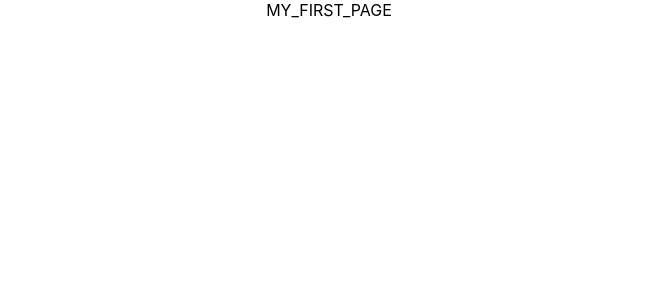
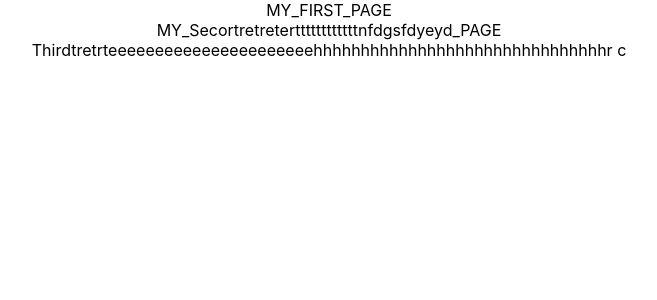
Before and after one commit to KhushbooVarathe/Demo, a React (Create React App) app: page / in a window 1280 px wide. Shown: the top 300 px of the page, without its empty margins (311-968 px from the left). Built offline with nearby package versions, Linux system fonts and the light colour scheme.

Commit message:
add filemkuig8lui

```diff
--- a/src/App.js
+++ b/src/App.js
@@ -1,10 +1,14 @@
 import logo from './logo.svg';
 import './App.css';
 import First from './components/First'
+import Second from './components/Second';
+import Third from './components/Third'
 function App() {
   return (
     <div className="App">
      <First/>
+     <Second/>
+     <Third/>
     </div>
   );
 }
--- a/src/components/Fifth.js
+++ b/src/components/Fifth.js
@@ -2,7 +2,7 @@ import React from 'react'
 
 function Fifth() {
   return (
-    <div>Fifth</div>
+    <div>Fifthrtretretretet</div>
   )
 }
 
--- a/src/components/Fourth.js
+++ b/src/components/Fourth.js
@@ -4,8 +4,8 @@ function Fourth() {
   return (
     <div>Fout=bdbfggfegfgfdgfdgfgfdgdgfdgrth
 <h1>fghsystduihmnb a</h1>
-<span>eiuwtiokfuhrnuihh2"rwqsfh riu"qyrYENV.W,</span>
-<p>safhafkgeadiuagb,mawnfblwrygnm vzxjhgFUYS</p>
+<span>eiuwtiokfuhrnuirtretrrtethh2"rwqsfh riu"qyrYENV.W,</span>
+<p>safhafkgeadiuagb,mdsdsewttawnfblwrygnm vzxjhgFUYS</p>
 <p>dioguzfgnreaggawrgtrt5tertghwrthtggfdgsfdgfdvhjkeaty9m bzf;jyR78EUFIGVNGMFSALJHKFDTLAWUKRJH</p>
     </div>
   )
--- a/src/components/Second.js
+++ b/src/components/Second.js
@@ -2,7 +2,7 @@ import React from 'react'
 
 function Second() {
   return (
-    <div>MY_Seconfdgsfdyeyd_PAGE</div>
+    <div>MY_Secortretreterttttttttttttnfdgsfdyeyd_PAGE</div>
   )
 }
 
--- a/src/components/Third.js
+++ b/src/components/Third.js
@@ -2,7 +2,7 @@ import React from 'react'
 
 function Third() {
   return (
-    <div>Third</div>
+    <div>Thirdtretrteeeeeeeeeeeeeeeeeeeeeehhhhhhhhhhhhhhhhhhhhhhhhhhhhhhhr c</div>
   )
 }
 
```
